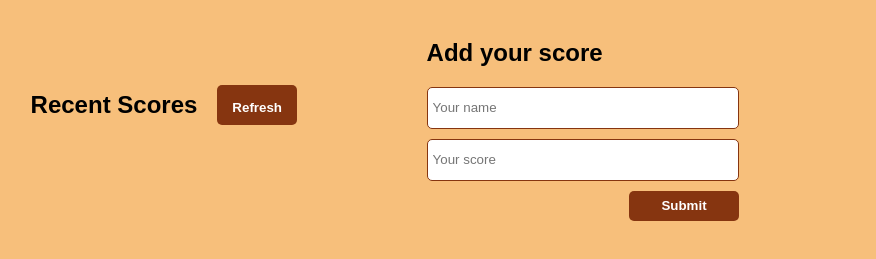
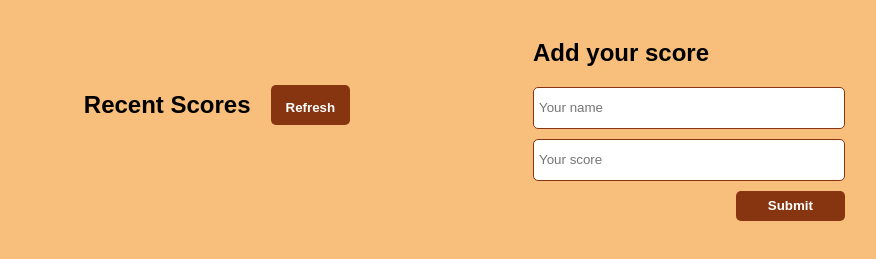
Before and after one commit to AmanWorku/Leaderboard, a website built with webpack: page src/index.html in a window 1280 px wide. Shown: the part 61-320 px from the top of the page, without its empty margins (157-1033 px from the left). Built offline with nearby package versions, Linux system fonts and the light colour scheme; no server answers.

Commit message:
Add some final touches to page

```diff
--- a/src/style.css
+++ b/src/style.css
@@ -22,12 +22,13 @@ main {
   flex-direction: column;
   align-items: center;
   justify-content: center;
-  width: 40%;
+  width: 50%;
 }
 
 .board-refresh {
   display: flex;
   flex-direction: row;
+  justify-content: space-between;
   max-width: 300px;
   gap: 20px;
 }
@@ -74,6 +75,7 @@ td {
   flex-direction: column;
   justify-content: center;
   margin-left: 30px;
+  width: auto;
 }
 
 form {
```
